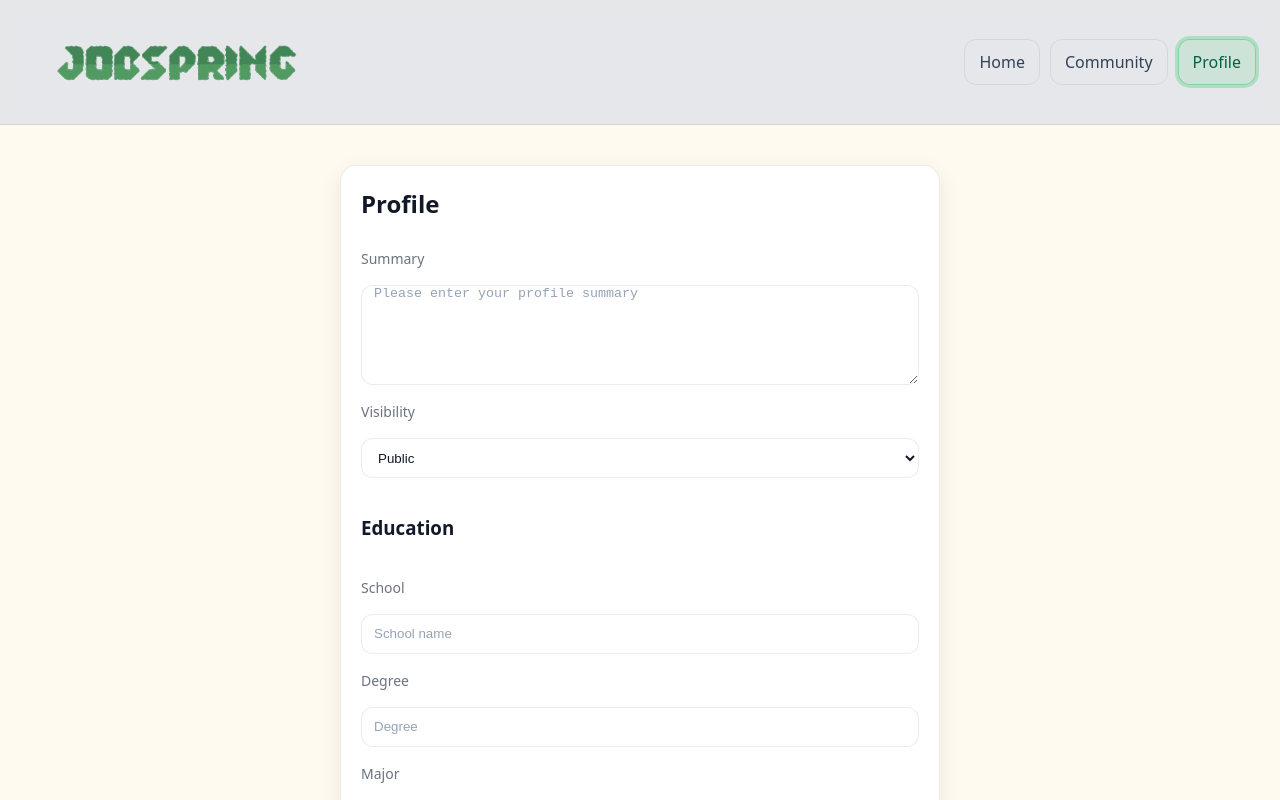
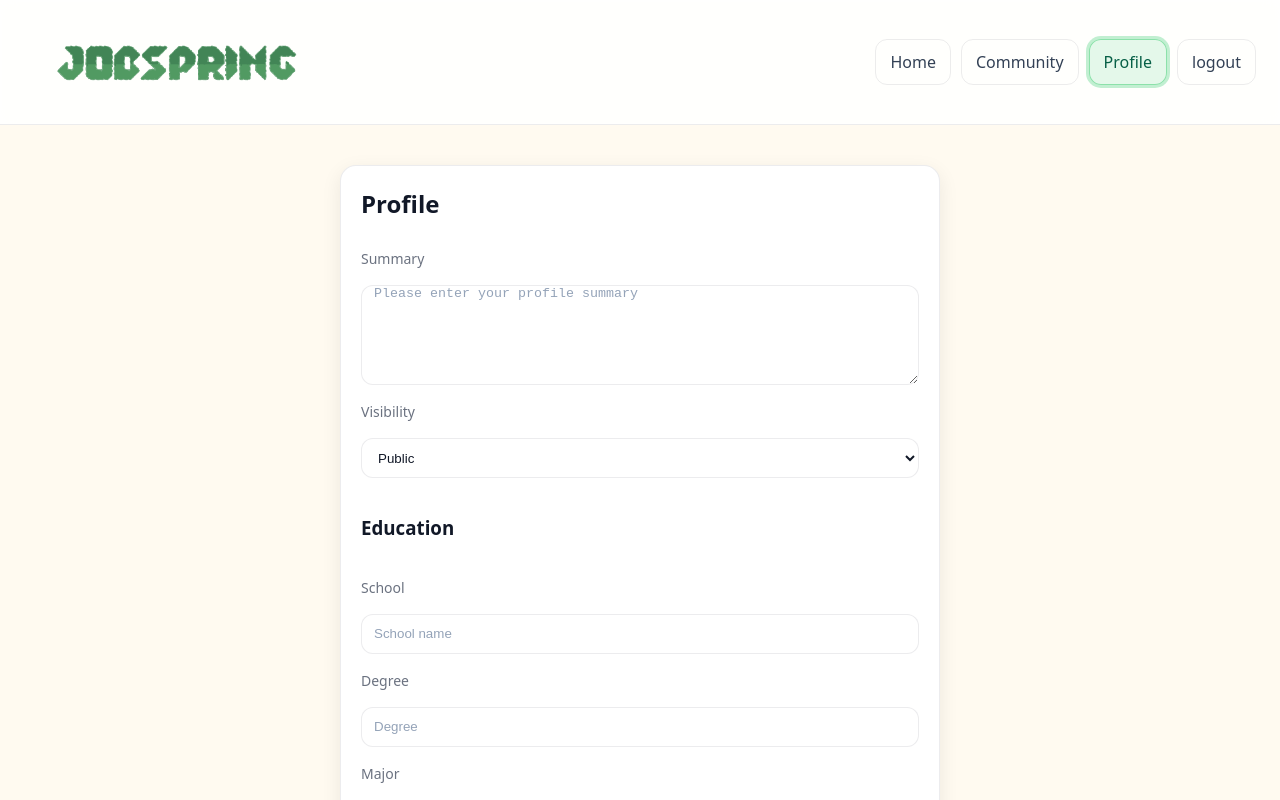
Before and after one commit to e1133132/JobSpring-frontend, a React (Vite) app: page /profile in a window 1280 px wide. Shown: the top 800 px of the page. Built offline with nearby package versions, Linux system fonts and the light colour scheme; no server answers; sample sign-in values are in the browser's storage.

Commit message:
add appy progress page, navigation config, modify css of login and register

```diff
--- a/src/App.css
+++ b/src/App.css
@@ -37,16 +37,16 @@
 .card {
   padding: 2em;
 }
-html{
+html,body{
   margin: 0;
   padding: 0;
   width: 100%;
   min-height: 100%;
 }
 .app-root {
-  height: 10%;
+   min-height: 100vh;
   width: 100%;
-  background: linear-gradient(180deg, #0b1220 0%, #0b1220 40%, #0a0f1a 100%);
+  background: #fffaf0;
   color: var(--text);
   font-family: ui-sans-serif, system-ui, -apple-system, Segoe UI, Roboto, Helvetica, Arial;
 }
@@ -91,6 +91,22 @@ html{
   background: linear-gradient(180deg, rgba(0,0,0,.12), rgba(0,0,0,0));
 }
 
+.apps-tabs { display: flex; gap: 8px; flex-wrap: wrap; margin: 16px 24px; }
+.apps-tab-btn {
+  display: inline-flex; align-items: center; gap: 8px;
+  padding: 10px 14px; border-radius: 12px; border: 1px solid #e5e7eb;
+  background: #fff; color: #374151; cursor: pointer; font-weight: 600;
+}
+.apps-tab-btn:hover { border-color: #a7f3d0; color: #111827; }
+.apps-tab-btn.active {
+  background: rgba(16,185,129,.12); border-color: rgba(16,185,129,.45);
+  color: #065f46; box-shadow: 0 0 0 3px rgba(16,185,129,.15);
+}
+.badge {
+  display:inline-flex; align-items:center; justify-content:center;
+  height: 22px; min-width: 22px; padding: 0 6px;
+  border-radius: 999px; background: #111827; color: #fff; font-size: 12px;
+}
 
 .search-wrap{
   position:absolute; left:50%; bottom:75px; transform:translateX(-50%);
@@ -119,6 +135,7 @@ html{
 }
 .btn:hover{ filter: brightness(1.03); }
 .section{
+   flex: 1 0 auto;
   width: 100%;
   background: #fffaf0;
   margin: 0px 0 0px;
--- a/src/App.jsx
+++ b/src/App.jsx
@@ -6,6 +6,7 @@ import AdminDashboard from "./components/admin/dashboard";
 import Register from "./pages/auth/Register";
 import Login from "./pages/auth/Login";
 import JobDetail from "./components/job_seeker/jobDetail.jsx";
+import Apply_progress from "./components/job_seeker/apply_progress.jsx";
 
 function App() {
     return (
@@ -15,6 +16,7 @@ function App() {
                 <Route path="/auth/login" element={<Login/>}/>
                 <Route path="/home" element={<Home/>}/>
                 <Route path="/profile" element={<Profile/>}/>
+                <Route path="/profile/progress" element={<Apply_progress/>}/>
                 <Route path="/admin" element={<AdminDashboard/>}/>
                 <Route path="/auth/register" element={<Register/>}/>
                 <Route path="/jobs/:id" element={<JobDetail/>} />
--- a/src/components/job_seeker/jobDetail.jsx
+++ b/src/components/job_seeker/jobDetail.jsx
@@ -3,12 +3,15 @@ import {useParams, NavLink} from "react-router-dom";
 import "../../App.css";
 import jobSpringLogo from "../../assets/jobspringt.png";
 import api from "../../services/api.js";
+import {logout} from "../../services/authService";
 
 export default function JobDetail() {
     const {id} = useParams();
     const [job, setJob] = useState(null);
+    const [isAuthed, setIsAuthed] = useState(false);
 
     useEffect(() => {
+        checklogin();
         const fetchJob = async () => {
             try {
                 const response = await api.get('/api/job_seeker/job_list');
@@ -21,6 +24,19 @@ export default function JobDetail() {
         };
         fetchJob();
     }, [id]);
+
+      const logoutt = async () => {
+        logout();
+        window.location.reload();
+      };
+
+        const checklogin = async () => {
+        if (!localStorage.getItem("jobspring_token")) {
+          setIsAuthed(false);
+        }
+        else{setIsAuthed(true);}
+      };
+
 
     if (!job) return <div className="section">Job not found.</div>;
 
@@ -68,15 +84,32 @@ export default function JobDetail() {
                     </div>
                     <div className="spacer"/>
                      <div className="tabs" role="tablist" aria-label="Primary">
-                        {[
-                            {key: "home", label: "Home", to: "/home"},
-                            {key: "community", label: "Community", to: "/community"},
-                            {key: "profile", label: "Profile", to: "/profile"},
-                        ].map((t) => (
+                                {(isAuthed
+                              ? [
+                                  { key: "home", label: "Home", to: "/home" },
+                                  { key: "community", label: "Community", to: "/community" },
+                                  { key: "profile", label: "Profile", to: "/profile" },
+                                  { key: "logout", label: "logout", action: "logoutt" },
+                                ]
+                              : [
+                                  { key: "home", label: "Home", to: "/home" },
+                                  { key: "community", label: "Community", to: "/community" },
+                                  { key: "login", label: "Login", to: "/auth/login" },
+                                  { key: "register", label: "Register", to: "/auth/register" },
+                                ]).map((t) =>  t.action === "logoutt" ?(
+                                  <button
+                                  key={t.key}
+                                  type="button"
+                                  className="tab-btn"
+                                  onClick={() => logoutt()}
+                                >
+                                  {t.label}
+                                </button>
+                              ) : (
                                 <NavLink
                                   key={t.key}
                                   to={t.to}
-                                className={({isActive}) => `tab-btn ${isActive ? "active" : ""}`}
+                                  className={({ isActive }) => `tab-btn ${isActive ? "active" : ""}`}
                                 >
                                   {t.label}
                                 </NavLink>
--- a/src/components/job_seeker/profile.jsx
+++ b/src/components/job_seeker/profile.jsx
@@ -5,6 +5,7 @@ import { NavLink } from "react-router-dom";
 import DatePicker from "react-datepicker";
 import "react-datepicker/dist/react-datepicker.css";
 import axios from "axios";
+import {logout} from "../../services/authService";
 
 export default function Profile() {
     // input 的 state
@@ -25,7 +26,7 @@ export default function Profile() {
     const [endDateSchool, setEndDateSchool] = useState(null);
     const [startDateWork, setStartDateWork] = useState(null);
     const [endDateWork, setEndDateWork] = useState(null);
-
+    const [isAuthed, setIsAuthed] = useState(false);
     // select 单独 state
     const [visibility, setVisibility] = useState("2");
     const [level, setLevel] = useState("3");
@@ -33,9 +34,10 @@ export default function Profile() {
 
     // 初始化时请求后端数据
     useEffect(() => {
+        checklogin();
         const fetchProfile = async () => {
             try {
-                const response = await axios.get("http://localhost:8080/api/profile", {
+                const response = await axios.get("/api/profile", {
                     headers: {
                         "Content-Type": "application/json",
                         "Authorization": "Bearer dummy-jwt-token" // 需要换成登录后保存的 token
@@ -74,10 +76,22 @@ export default function Profile() {
         fetchProfile();
     }, []);
 
+          const logoutt = async () => {
+            logout();
+            window.location.reload();
+          };
+
+            const checklogin = async () => {
+            if (!localStorage.getItem("jobspring_token")) {
+              setIsAuthed(false);
+            }
+            else{setIsAuthed(true);}
+          };
+
     useEffect(() => {
         const fetchSkills = async () => {
             try {
-                const response = await axios.get("http://localhost:8080/api/skills", {
+                const response = await axios.get("/api/skills", {
                     headers: {
                         "Content-Type": "application/json"
                     }
@@ -167,17 +181,32 @@ export default function Profile() {
                     </div>
                     <div className="spacer" />
                      <div className="tabs" role="tablist" aria-label="Primary">
-                        {[
+                                {(isAuthed
+                              ? [
                                   { key: "home", label: "Home", to: "/home" },
                                   { key: "community", label: "Community", to: "/community" },
                                   { key: "profile", label: "Profile", to: "/profile" },
-                        ].map((t) => (
+                                  { key: "logout", label: "logout", action: "logoutt" },
+                                ]
+                              : [
+                                  { key: "home", label: "Home", to: "/home" },
+                                  { key: "community", label: "Community", to: "/community" },
+                                  { key: "login", label: "Login", to: "/auth/login" },
+                                  { key: "register", label: "Register", to: "/auth/register" },
+                                ]).map((t) =>  t.action === "logoutt" ?(
+                                  <button
+                                  key={t.key}
+                                  type="button"
+                                  className="tab-btn"
+                                  onClick={() => logoutt()}
+                                >
+                                  {t.label}
+                                </button>
+                              ) : (
                                 <NavLink
                                   key={t.key}
                                   to={t.to}
-                                className={({ isActive }) =>
-                                    `tab-btn ${isActive ? "active" : ""}`
-                                }
+                                  className={({ isActive }) => `tab-btn ${isActive ? "active" : ""}`}
                                 >
                                   {t.label}
                                 </NavLink>
@@ -338,7 +367,7 @@ export default function Profile() {
                             <option value="">-- Select a Skill --</option>
                             {["Backend", "Frontend", "Database", "DevOps", "Cloud", "Tools", "CI/CD", "System", "Methodology"].map(cat => (
                                 <optgroup key={cat} label={cat}>
-                                    {skillsList
+                                    {(Array.isArray(skillsList) ? skillsList : [])
                                         .filter(s => s.category === cat)
                                         .map(s => (
                                             <option key={s.name} value={s.name}>{s.name}</option>
--- a/src/pages/auth/Login.jsx
+++ b/src/pages/auth/Login.jsx
@@ -26,8 +26,8 @@ export default function Login() {
     };
 
     return (
-        <div>
-            <div className="logo" style={{marginTop: "-100px"}}>
+        <div style={{marginTop: "-20px"}}>
+            <div className="logo" >
                 <img
                     src={jobSpringLogo}
                     alt="JobSpring Logo"
@@ -41,7 +41,8 @@ export default function Login() {
                 background: "#fafafa",
                 borderRadius: "12px",
                 boxShadow: "0 4px 12px rgba(0,0,0,0.08)",
-                fontFamily: "Segoe UI, sans-serif"
+                fontFamily: "Segoe UI, sans-serif",
+                transform: "translateY(-25px)"
             }}>
 
                 <h2 style={{
--- a/src/pages/auth/Register.jsx
+++ b/src/pages/auth/Register.jsx
@@ -24,8 +24,8 @@ export default function Register() {
     };
 
     return (
-        <div>
-            <div className="logo" style={{marginTop: "-100px"}}>
+        <div style={{marginTop: "-20px"}}>
+            <div className="logo" >
                 <img
                     src={jobSpringLogo}
                     alt="JobSpring Logo"
@@ -33,7 +33,6 @@ export default function Register() {
                 />
             </div>
 
-            {/* 卡片容器 */}
             <div style={{
                 maxWidth: 400,
                 margin: "4rem auto",
@@ -41,7 +40,8 @@ export default function Register() {
                 background: "#fafafa",
                 borderRadius: "12px",
                 boxShadow: "0 4px 12px rgba(0,0,0,0.08)",
-                fontFamily: "Segoe UI, sans-serif"
+                fontFamily: "Segoe UI, sans-serif",
+                transform: "translateY(-30px)"
             }}>
                 <h2 style={{
                     textAlign: "center",
```
Also changed, not shown: src/components/admin/dashboard.jsx (+6 -2 lines). Lines whose indentation alone changed are shown as unchanged.
